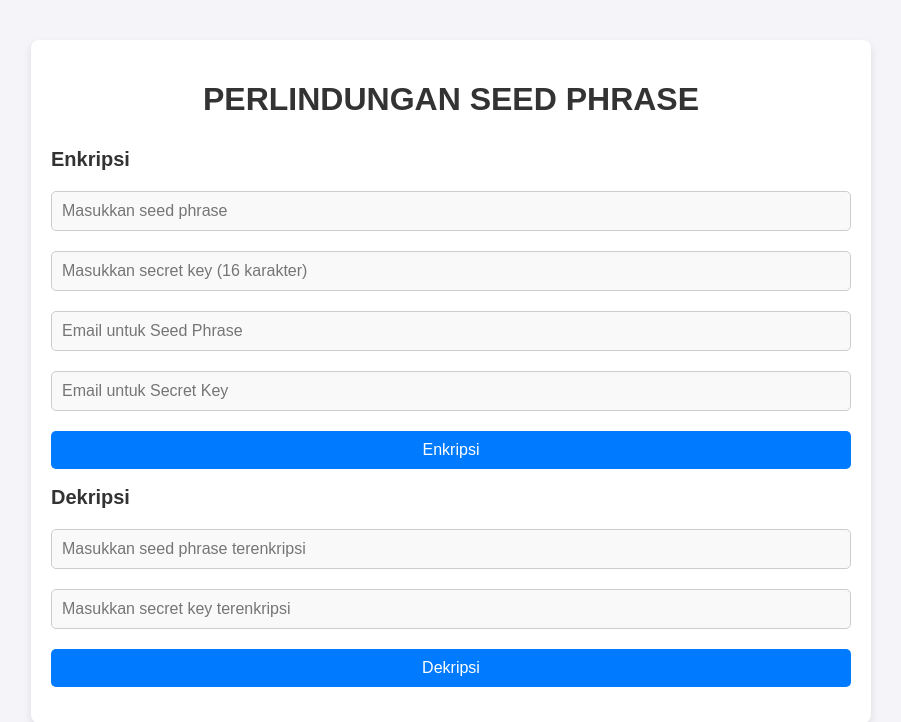
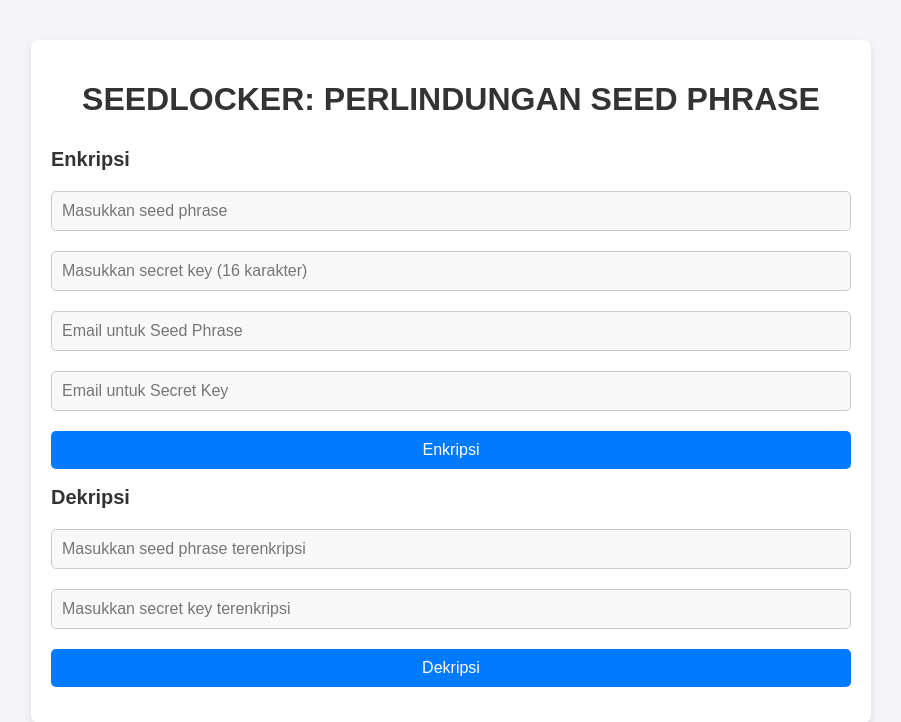
Before and after one commit to LegalistaHD/Sistem-Perlindungan-Seedphrase, a Flask app: page / in a window 1280 px wide. Shown: the top 722 px of the page, without its empty margins (189-1090 px from the left). Run offline with Flask 3, Linux system fonts and the light colour scheme.

Commit message:
update commit

```diff
--- a/templates/index.html
+++ b/templates/index.html
@@ -8,7 +8,7 @@
 </head>
 <body>
     <div class="container">
-        <h1>PERLINDUNGAN SEED PHRASE</h1>
+        <h1>SEEDLOCKER: PERLINDUNGAN SEED PHRASE</h1>
         {% with messages = get_flashed_messages(with_categories=true) %}
             {% if messages %}
                 <ul>
```
